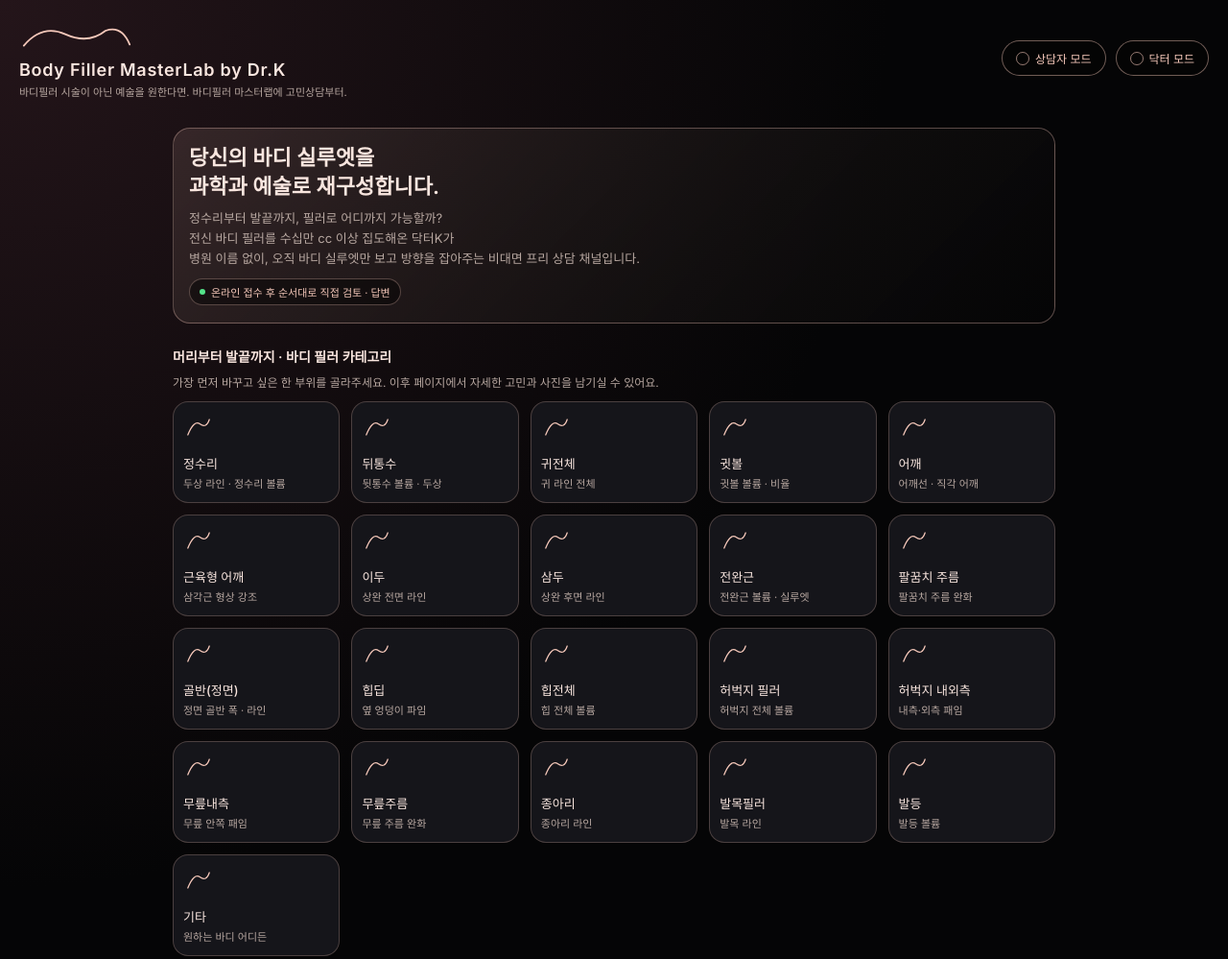
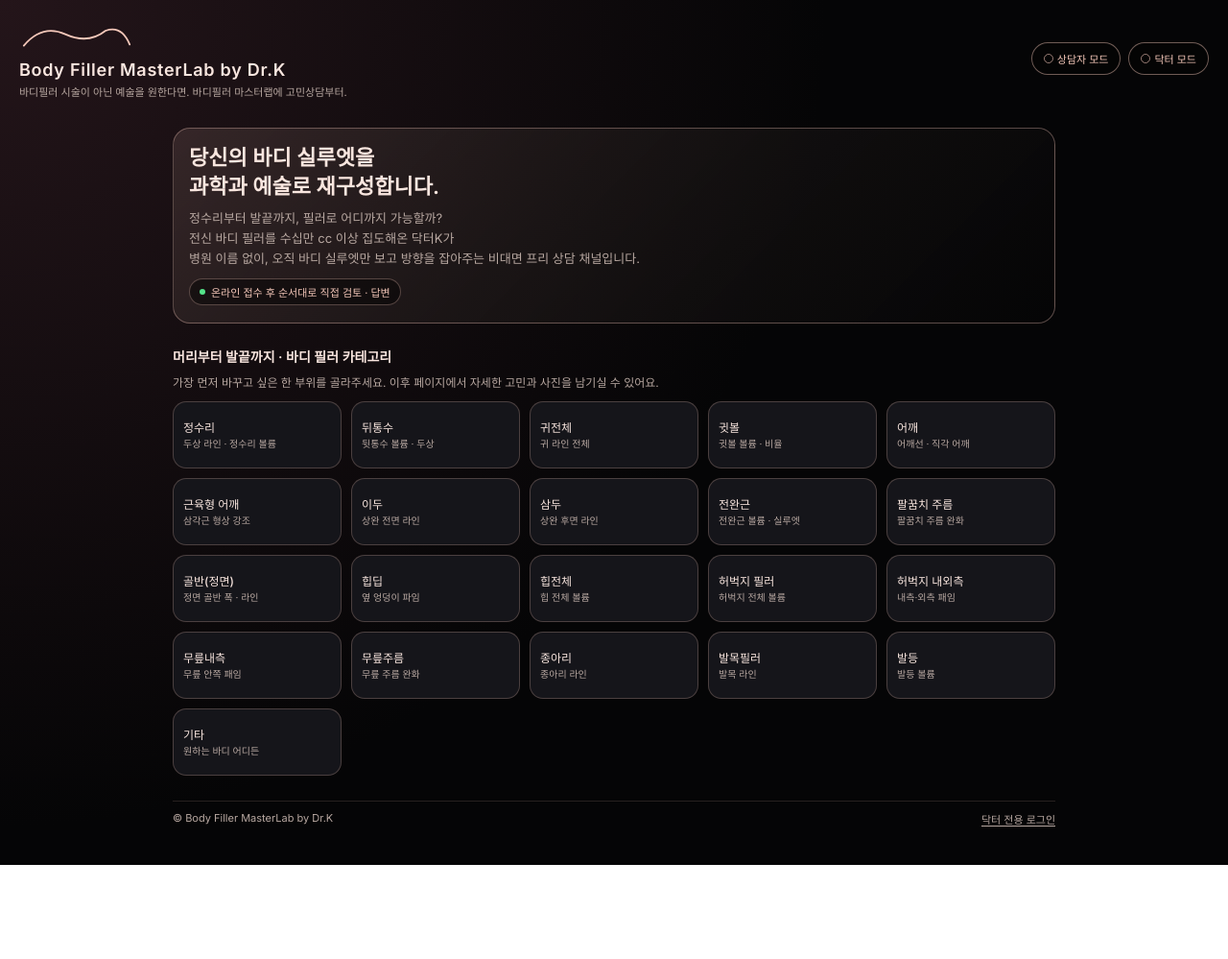
Before and after one commit to hwangseoul-netizen/body-filler-masterlab, a plain HTML site: page index.html in a window 1280 px wide. Shown: the top 999 px of the page at 96% size. After the commit the page ends 901 px from the top, so only its background shows below. Drawn offline with Linux system fonts and the light colour scheme.

Commit message:
Update index.html

```diff
--- a/index.html
+++ b/index.html
@@ -65,28 +65,36 @@
 
     .top-actions {
       display: flex;
-      gap: 10px;
+      gap: 8px;
     }
 
     .btn-ghost {
-      padding: 9px 14px;
+      padding: 8px 12px;
       border-radius: 999px;
       border: 1px solid rgba(244,199,185,0.45);
       background: rgba(0,0,0,0.2);
-      font-size: 12px;
+      font-size: 11px;
       color: var(--accent);
       cursor: pointer;
       display: inline-flex;
       align-items: center;
-      gap: 6px;
+      gap: 4px;
+      white-space: nowrap; /* 글자 줄바꿈 방지 */
     }
 
     .btn-ghost span.icon {
       display: inline-block;
-      width: 14px;
-      height: 14px;
+      width: 10px;
+      height: 10px;
       border-radius: 999px;
       border: 1px solid rgba(244,199,185,0.6);
+    }
+
+    @media (max-width: 420px) {
+      .btn-ghost {
+        font-size: 10px;
+        padding: 6px 10px;
+      }
     }
 
     main {
@@ -146,7 +154,7 @@
     .category-grid {
       display: grid;
       grid-template-columns: repeat(3, minmax(0, 1fr));
-      gap: 12px;
+      gap: 10px;
     }
 
     @media (min-width: 720px) {
@@ -163,13 +171,17 @@
 
     .cat-card {
       position: relative;
-      padding: 10px 10px 12px;
-      border-radius: 16px;
+      padding: 8px 10px;
+      border-radius: 14px;
       background: var(--chip-bg);
       border: 1px solid rgba(244,199,185,0.24);
       cursor: pointer;
       overflow: hidden;
-      transition: all 0.2s ease-out;
+      transition: all 0.16s ease-out;
+      min-height: 70px;
+      display: flex;
+      flex-direction: column;
+      justify-content: center;
     }
 
     .cat-card:hover {
@@ -178,21 +190,16 @@
       box-shadow: 0 10px 24px rgba(0,0,0,0.6);
     }
 
-    .cat-icon {
-      width: 32px;
-      height: 32px;
-      margin-bottom: 8px;
-    }
-
     .cat-name {
-      font-size: 13px;
+      font-size: 12px;
       font-weight: 500;
     }
 
     .cat-desc {
-      font-size: 11px;
+      font-size: 10px;
       color: var(--text-sub);
-      margin-top: 3px;
+      margin-top: 2px;
+      line-height: 1.4;
     }
 
     footer {
@@ -291,22 +298,11 @@
     { key: "기타", desc: "원하는 바디 어디든" },
   ];
 
-  function createIconSVG() {
-    // 공통 얇은 라인 아이콘
-    return `
-      <svg class="cat-icon" viewBox="0 0 40 40">
-        <path d="M6 30 Q14 10 22 16 T34 10"
-              stroke="#F4C7B9" stroke-width="1.6" fill="none" stroke-linecap="round"/>
-      </svg>
-    `;
-  }
-
   const grid = document.getElementById("catGrid");
   CATEGORIES.forEach(cat => {
     const div = document.createElement("div");
     div.className = "cat-card";
     div.innerHTML = `
-      ${createIconSVG()}
       <div class="cat-name">${cat.key}</div>
       <div class="cat-desc">${cat.desc}</div>
     `;
```
